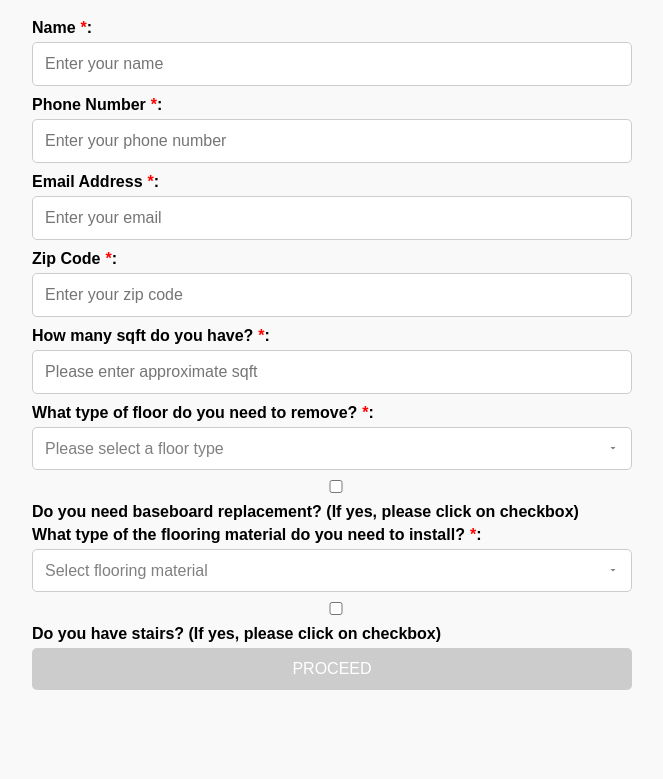
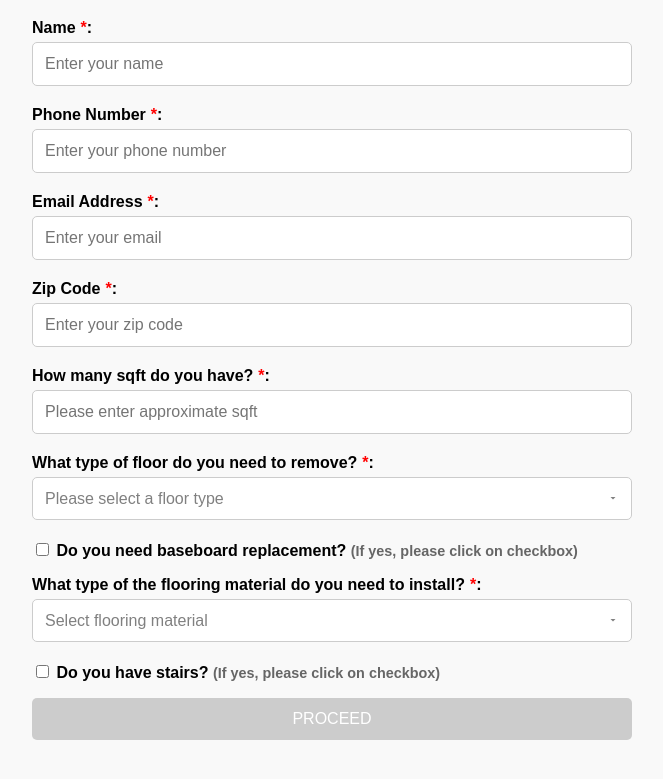
Before and after one commit to totoshka19/Russflooring, a plain HTML site: page calculator/index.html in a window 1280 px wide. Shown: the part 81-860 px from the top of the page, without its empty margins (308-971 px from the left). Before the commit the page ends 801 px from the top, so only its background shows below. Drawn offline with Linux system fonts and the light colour scheme; a web font is replaced by a local one.

Commit message:
стилизация чекбоксов

```diff
--- a/calculator/index.html
+++ b/calculator/index.html
@@ -44,9 +44,9 @@
 			</select>
 			<div id="demoError" class="error-message">Please select a floor type.</div>
 
-			<label>
-				<input type="checkbox" id="hasBaseboard">
-				Do you need baseboard replacement? <span>(If yes, please click on checkbox)</span>
+			<label class="checkbox-label">
+				<input type="checkbox" id="hasBaseboard" class="checkbox-input">
+				Do you need baseboard replacement? <span class="checkbox-hint">(If yes, please click on checkbox)</span>
 			</label>
 			<div id="baseboardLengthResult" class="result hidden">Approximate Baseboard Length: <span id="baseboardLength">0</span> linear feet</div>
 
@@ -93,9 +93,9 @@
 				</select>
 			</div>
 
-			<label>
-				<input type="checkbox" id="hasStairs">
-				Do you have stairs? <span>(If yes, please click on checkbox)</span>
+			<label class="checkbox-label">
+				<input type="checkbox" id="hasStairs" class="checkbox-input">
+				Do you have stairs? <span class="checkbox-hint">(If yes, please click on checkbox)</span>
 			</label>
 			<div id="stairsField" class="hidden">
 				<label for="stairCount">Number of stairs:<span class="required-marker">*</span></label>
--- a/calculator/styles.css
+++ b/calculator/styles.css
@@ -19,7 +19,7 @@ label {
 
 input, select, button {
     display: block;
-    margin-bottom: 10px;
+    margin-bottom: 20px;
     width: 100%;
     padding: 12px;
     font-size: 1rem;
@@ -84,7 +84,7 @@ button:hover:not(:disabled) {
 }
 
 .result {
-    margin-top: 20px;
+    margin-bottom: 20px;
     font-size: 1.2rem;
     font-weight: bold;
 }
@@ -92,3 +92,17 @@ button:hover:not(:disabled) {
 .hidden {
     display: none;
 }
+
+.checkbox-label {
+    display: inline;
+}
+
+.checkbox-input {
+    display: inline;
+    width: auto;
+}
+
+.checkbox-hint {
+    font-size: 0.9rem;
+    color: #666;
+}
```
